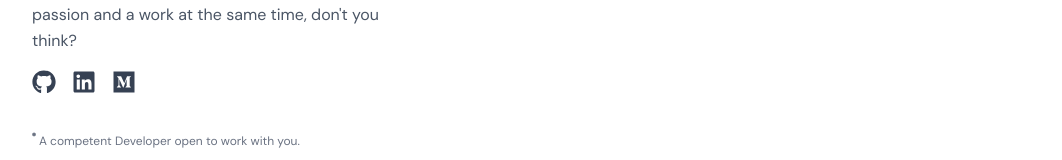
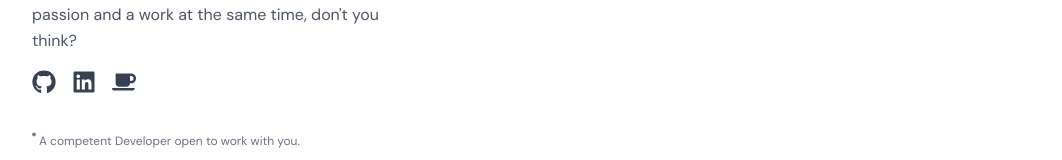
Before and after one commit to jesusj0o/minimalist-porfolio, a React (Vite) app: page / in a window 1280 px wide. Shown: the part 512-672 px from the top of the page, without its empty margins (208-1270 px from the left). Built offline with nearby package versions, Linux system fonts and the light colour scheme.

Commit message:
buy me a coffe articles

```diff
--- a/src/components/Hero.jsx
+++ b/src/components/Hero.jsx
@@ -5,6 +5,7 @@ import {
   FaLinkedin,
   FaGithub,
   FaMedium,
+  FaCoffee
 } from "react-icons/fa";
 import { motion } from "framer-motion";
 
@@ -111,11 +112,11 @@ export const Hero = () => {
                 <FaLinkedin className="hover:text-gray-900 transition" />
               </a>
               <a
-                href="https://medium.com/@jesusjo"
+                href="https://buymeacoffee.com/jesusjo"
                 target="_blank"
                 rel="noopener noreferrer"
               >
-                <FaMedium className="hover:text-gray-900 transition" />
+                <FaCoffee className="hover:text-gray-900 transition" />
               </a>
             </div>
           </motion.div>
```
